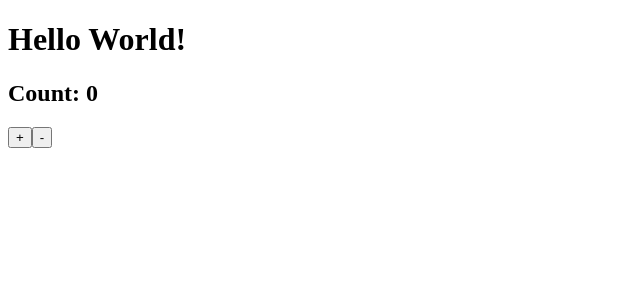
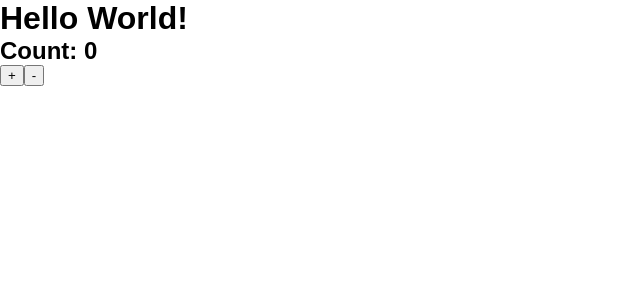
Before and after one commit to AliNisarAhmed/react-boilerplate, a React app: page / in a window 1280 px wide. Shown: the top 300 px of the page, without its empty margins (0-640 px from the left). Built offline with nearby package versions, Linux system fonts and the light colour scheme.

Commit message:
Using style-loader and css-loader in webpack to auto load css in our js files

```diff
--- a/package.json
+++ b/package.json
@@ -25,7 +25,9 @@
 		"@babel/preset-env": "^7.7.6",
 		"@babel/preset-react": "^7.7.4",
 		"babel-loader": "^8.0.6",
+		"css-loader": "^3.4.0",
 		"html-webpack-plugin": "^3.2.0",
+		"style-loader": "^1.1.1",
 		"webpack": "^4.41.2",
 		"webpack-cli": "^3.3.10",
 		"webpack-dev-server": "^3.10.1",
--- a/src/App.js
+++ b/src/App.js
@@ -1,4 +1,5 @@
 import React from 'react';
+import './styles.css';
 
 class App extends React.Component {
 
--- /dev/null
+++ b/src/styles.css
@@ -0,0 +1,22 @@
+html {
+	box-sizing: border-box;
+	font-size: 16px;
+	font-family: sans-serif;
+}
+
+*,
+*:before,
+*:after {
+	box-sizing: border-box;
+}
+
+body,
+h1,
+h2,
+h3,
+h4,
+h5,
+h6,
+p {
+	margin: 0;
+}
--- a/webpack.config.base.js
+++ b/webpack.config.base.js
@@ -17,6 +17,11 @@ module.exports = {
 					presets: ['@babel/preset-env', '@babel/preset-react'],
 					plugins: ['@babel/plugin-proposal-class-properties']
 				}
+			},
+			{
+				test: /\.css$/,
+				use: ['style-loader', 'css-loader'],
+				exclude: /node_modules/
 			}
 		]
 	},
```
Also changed, not shown: 1 other file (tests, documents, lock files or other folders).
